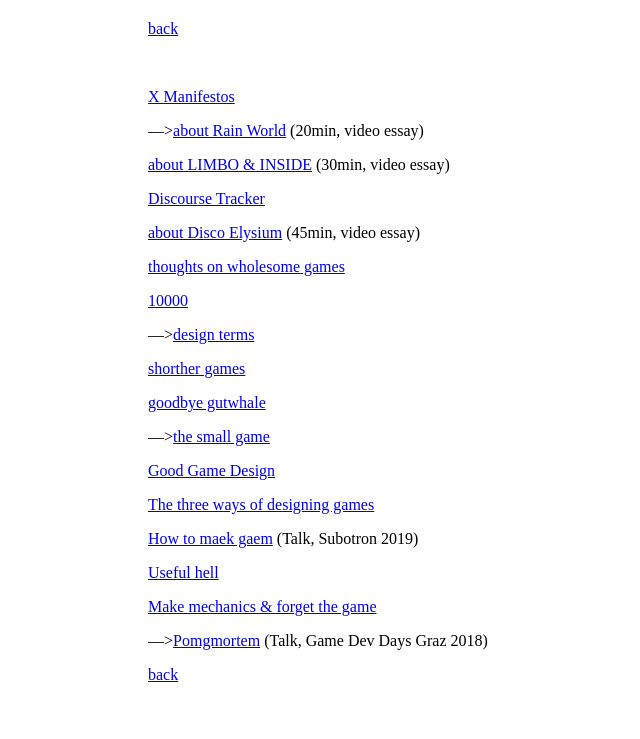
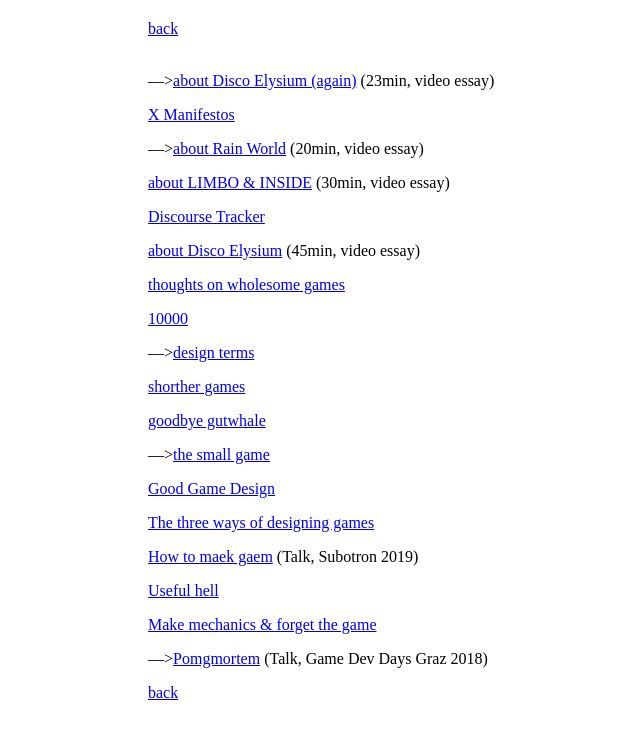
Before and after one commit to stuffedwombat/stuffedwombat.github.io, a Jekyll site: the page built from thinking.md, in a window 1280 px wide. Shown: the top 739 px of the page, without its empty margins (176-816 px from the left). Built offline with Jekyll 4.4.1, drawn with Linux system fonts in a browser that asks for light colours; our own code applies the rules of GitHub Pages for plain Markdown files; comment, search, counter and statistics services are not loaded.

Commit message:
Update thinking.md

```diff
--- a/thinking.md
+++ b/thinking.md
@@ -1,6 +1,7 @@
 [back](index)
 
 <br>
+---><a href="https://www.youtube.com/watch?v=sbj6BCLrZ_I" target="_blank">about Disco Elysium (again)</a> (23min, video essay)
 
 [X Manifestos](x_manifestos)
 
```
